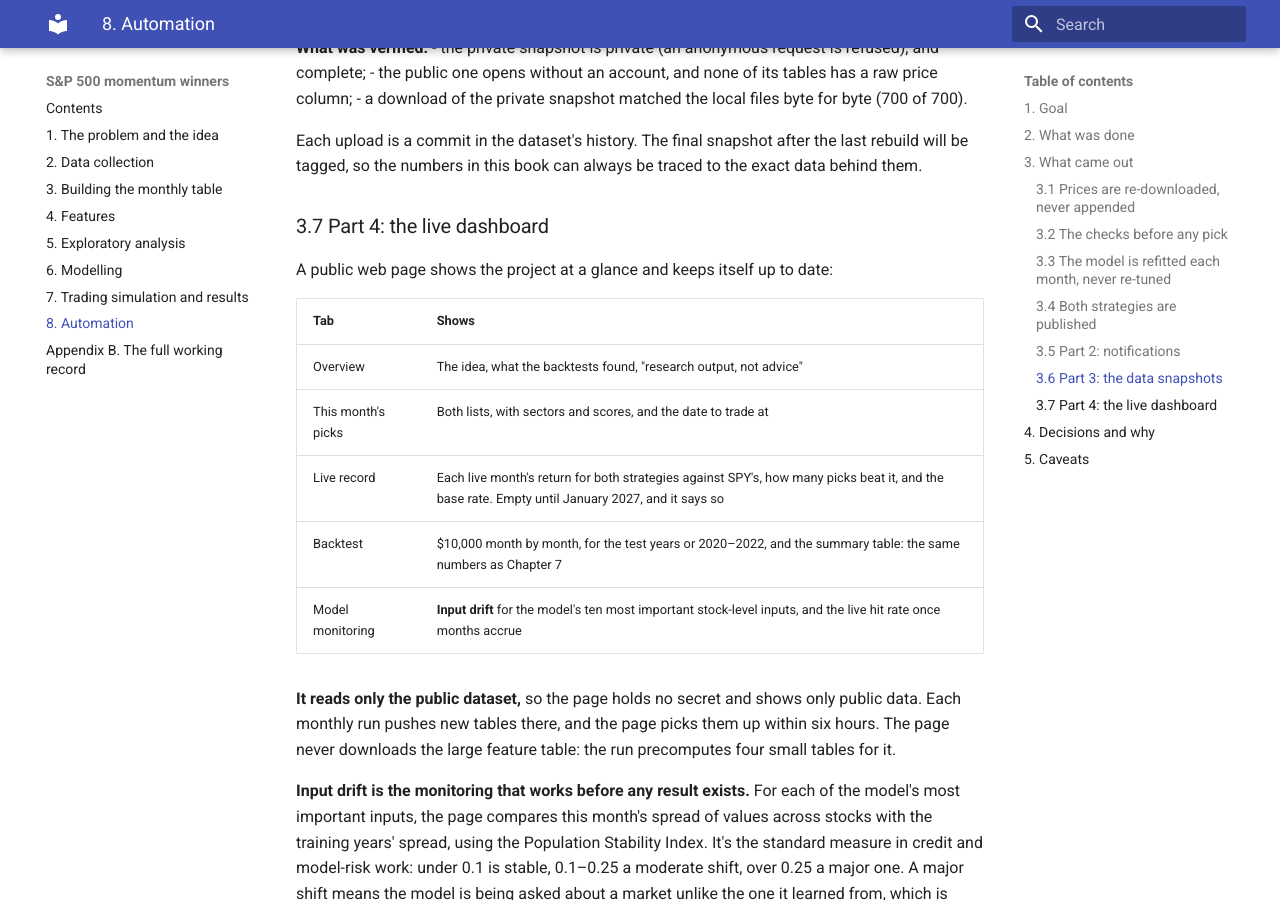
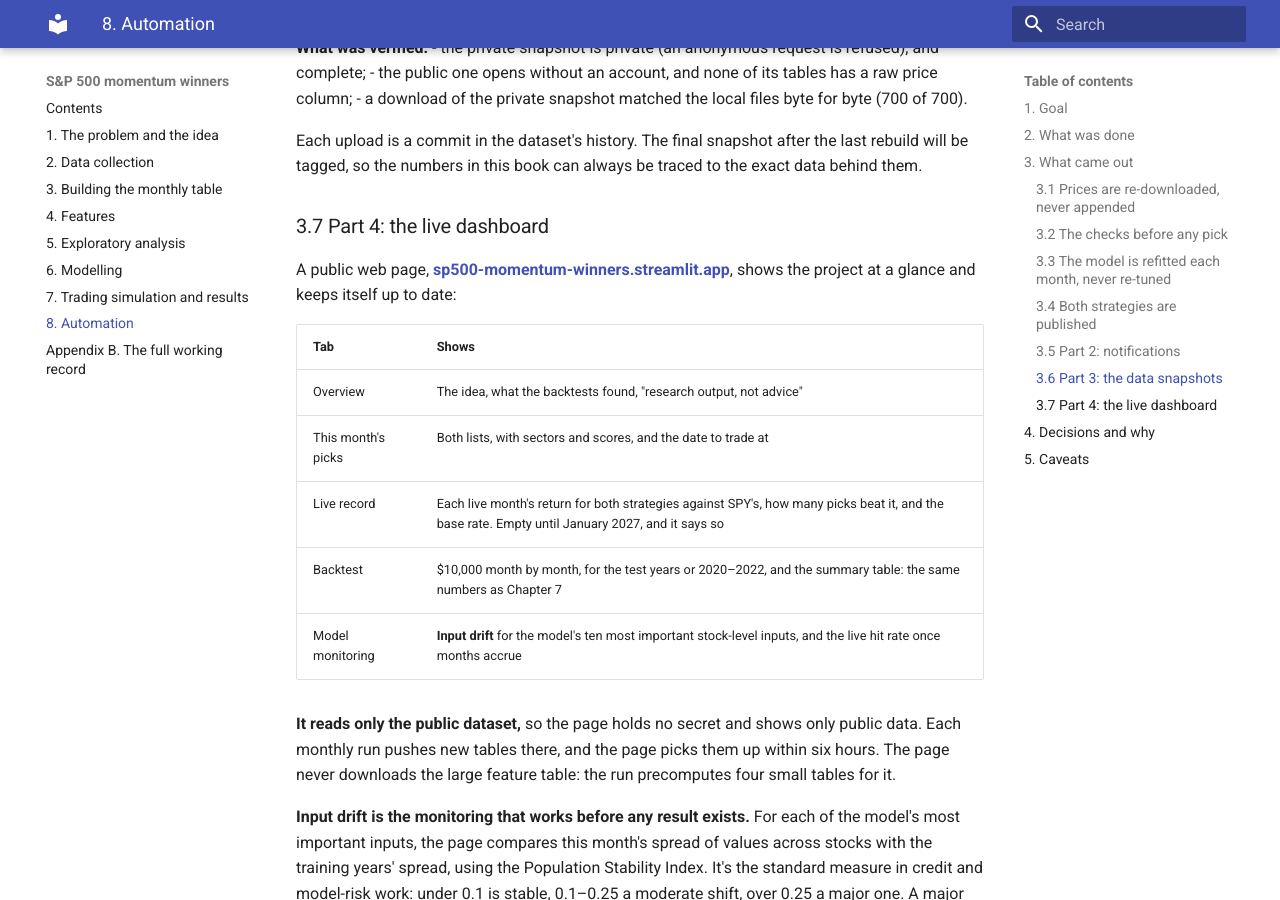
Before and after one commit to siddharthps/sp500-momentum-winners, an MkDocs documentation site: the page built from docs/08_automation.md, in a window 1280 px wide and 900 px high, scrolled down 3871 px. Built offline with MkDocs 1.6.1 and Material for MkDocs 9.7.7, drawn with Linux system fonts in a browser that asks for light colours.

Commit message:
Link the live dashboard (closes #40) (#45)
sp500-momentum-winners.streamlit.app, on Streamlit Community Cloud from main. Linked from the README, dashboard/README.md and chapter 8; journal updated.

Co-authored-by: Claude Opus 5.5 <noreply@anthropic.com>

```diff
--- a/docs/08_automation.md
+++ b/docs/08_automation.md
@@ -134,7 +134,8 @@ tagged, so the numbers in this book can always be traced to the exact data behin
 
 ### 3.7 Part 4: the live dashboard
 
-A public web page shows the project at a glance and keeps itself up to date:
+A public web page, **[sp500-momentum-winners.streamlit.app](https://sp500-momentum-winners.streamlit.app/)**,
+shows the project at a glance and keeps itself up to date:
 
 | Tab | Shows |
 | --- | --- |
```
Also changed, not shown: README.md (+3 -2 lines), dashboard/README.md (+2 -0 lines), references/Project_Ideas_Brainstorm.md (+4 -0 lines).
